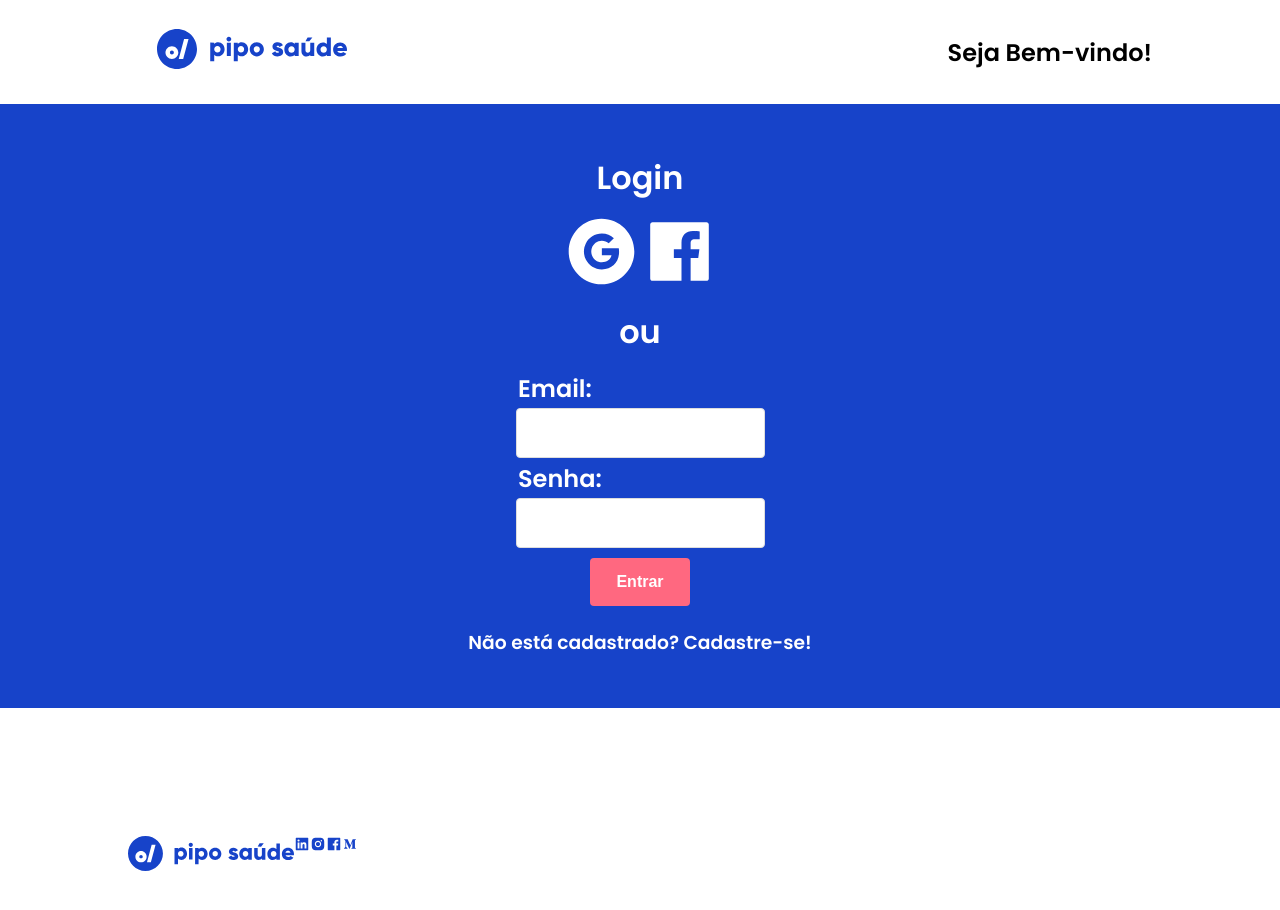
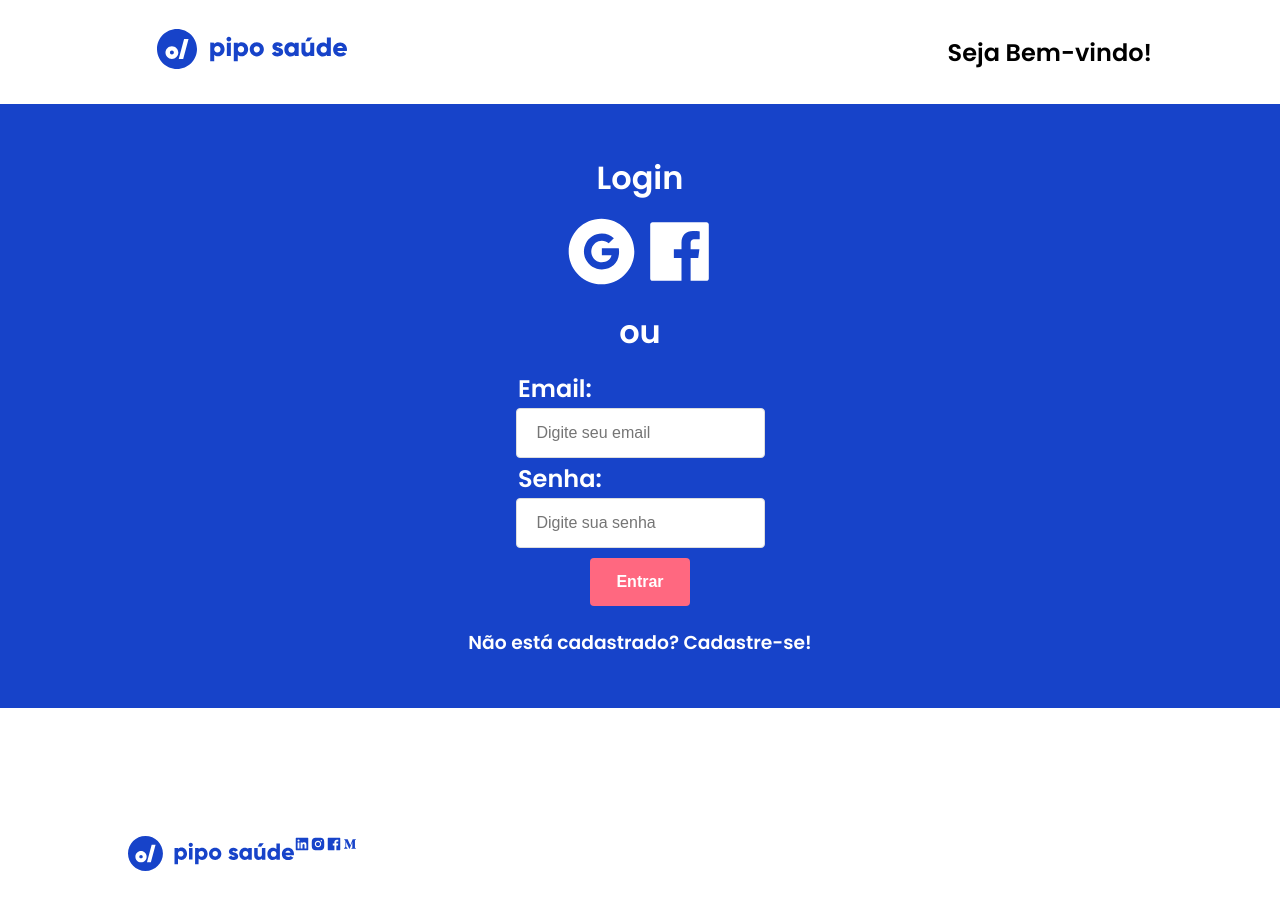
Before and after one commit to gabrielvrl/PipoSaude, a React (Create React App) app in the folder frontend/: page / in a window 1280 px wide. Shown: the top 910 px of the page. Built offline with nearby package versions, Linux system fonts and the light colour scheme.

Commit message:
Adding email and password masks

```diff
--- a/frontend/package.json
+++ b/frontend/package.json
@@ -11,6 +11,7 @@
     "react-icons": "^4.2.0",
     "react-router-dom": "^5.2.0",
     "react-scripts": "4.0.3",
+    "validator": "^13.5.2",
     "web-vitals": "^1.1.0"
   },
   "scripts": {
--- a/frontend/src/components/Login.css
+++ b/frontend/src/components/Login.css
@@ -56,3 +56,7 @@ h3#SignUp {
 h3#SignUp:hover {
   color: #ff6880;
 }
+
+.login-container span{
+  color: white;
+}
--- a/frontend/src/components/Login.js
+++ b/frontend/src/components/Login.js
@@ -1,6 +1,7 @@
-import React from 'react'
+import React, { useState } from 'react'
 import './Login.css'
 
+import validator from 'validator'
 import { AiFillGoogleCircle, AiFillFacebook } from 'react-icons/ai'
 
 function Login({ history }){
@@ -24,6 +25,17 @@ function Login({ history }){
         history.push('/signup')
     }
 
+    const [emailError, setEmailError] = useState('')
+    const validateEmail = (e) => {
+      var email = e.target.value
+
+      if (validator.isEmail(email)) {
+        setEmailError('Valid Email :)')
+      } else {
+        setEmailError('Enter valid Email!')
+      }
+    }
+
     return(
         <div className="login-container">
             <h1>Login</h1>
@@ -32,11 +44,13 @@ function Login({ history }){
                 <AiFillFacebook style={{ fontSize:75, color:'white'}} onClick={handleFacebookLogin} />
             </div>
             <h1>ou</h1>
-            <div>
+            <div className="input-container">
                 <h2>Email:</h2>
-                <input className="login-input" />
+                <input className="login-input" type="email" name="email" placeholder="Digite seu email" onChange={(e) => validateEmail(e)} />
+                <br />
+                <span>{emailError}</span>
                 <h2>Senha:</h2>
-                <input className="login-input" />
+                <input className="login-input" type="password" name="password" placeholder="Digite sua senha" />
             </div>
             <button onClick={handleSubmit} className="login-button">Entrar</button>
             <h3 onClick={handleSignUp} id="SignUp" >Não está cadastrado? Cadastre-se!</h3>
```
Also changed, not shown: 1 other file (tests, documents, lock files or other folders).
